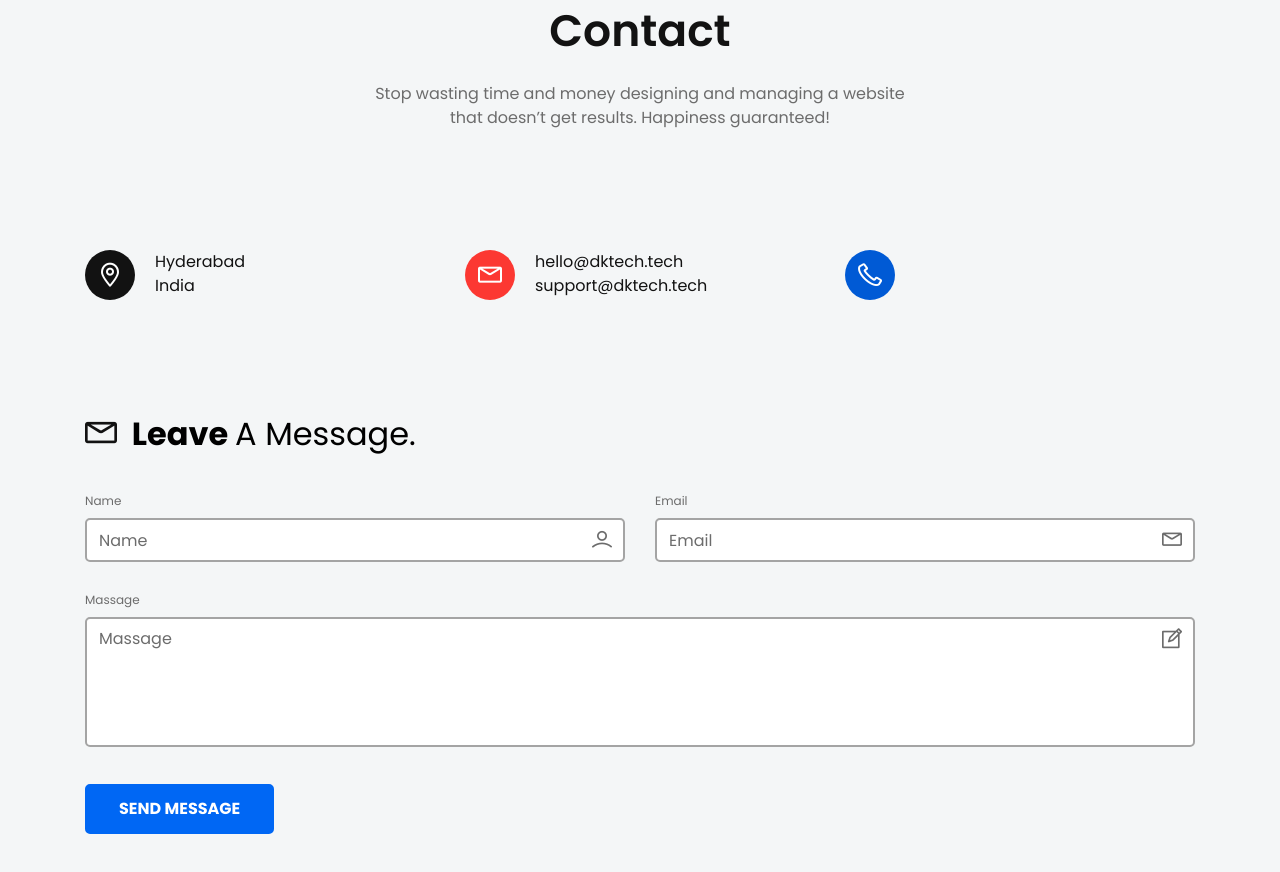
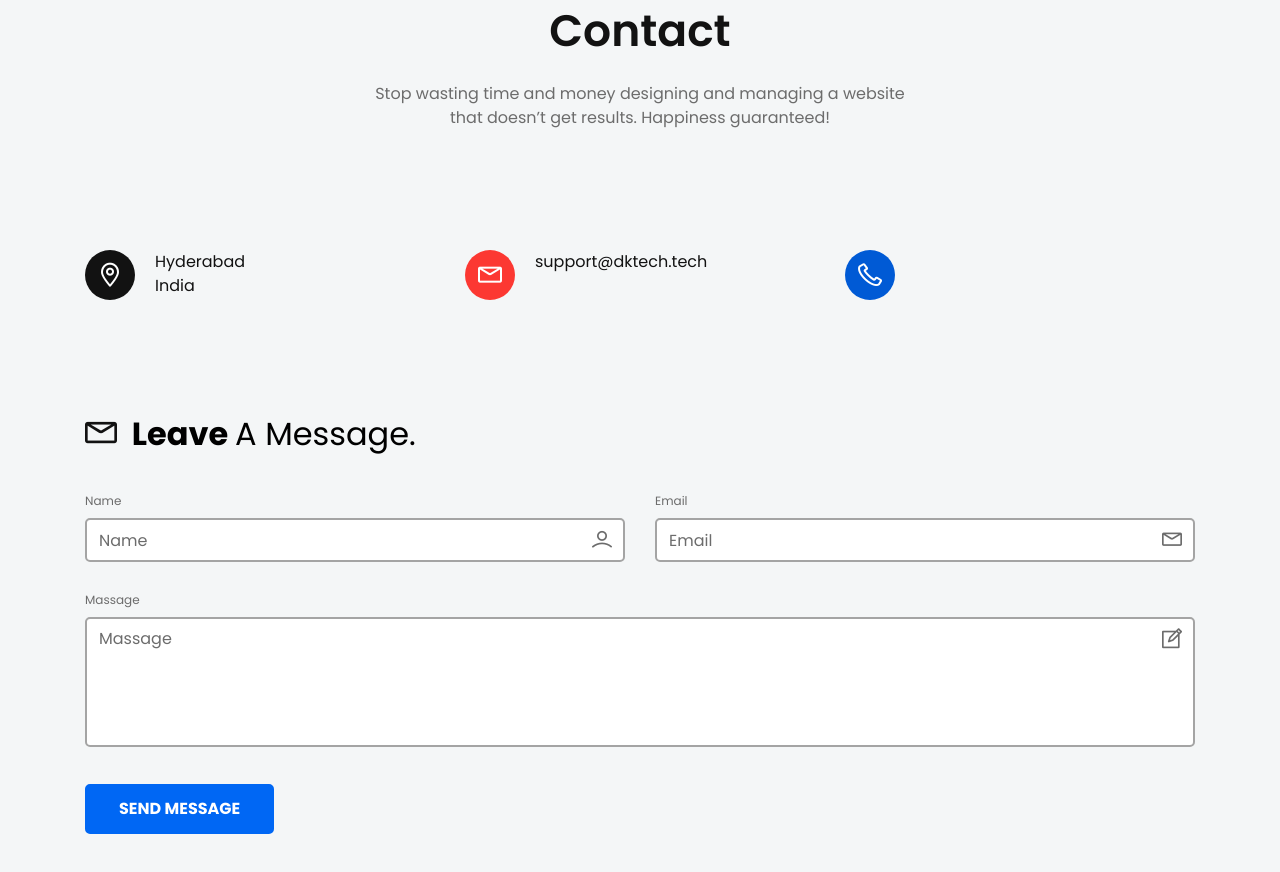
Before and after one commit to manneypraveen/manneypraveen.github.io, a plain HTML site: page index.html in a window 1280 px wide. Shown: the part 1693-2565 px from the top of the page. Drawn offline with Linux system fonts and the light colour scheme.

Commit message:
index updated

```diff
--- a/index.html
+++ b/index.html
@@ -313,7 +313,7 @@
                                 <i class="lni lni-envelope"></i>
                             </div>
                             <div class="contact-info-content media-body">
-                                <p class="text">hello@dktech.tech</p>
+                                <!-- <p class="text">hello@dktech.tech</p> -->
                                 <p class="text">support@dktech.tech</p>
                             </div>
                         </div> <!-- single contact info -->
```
